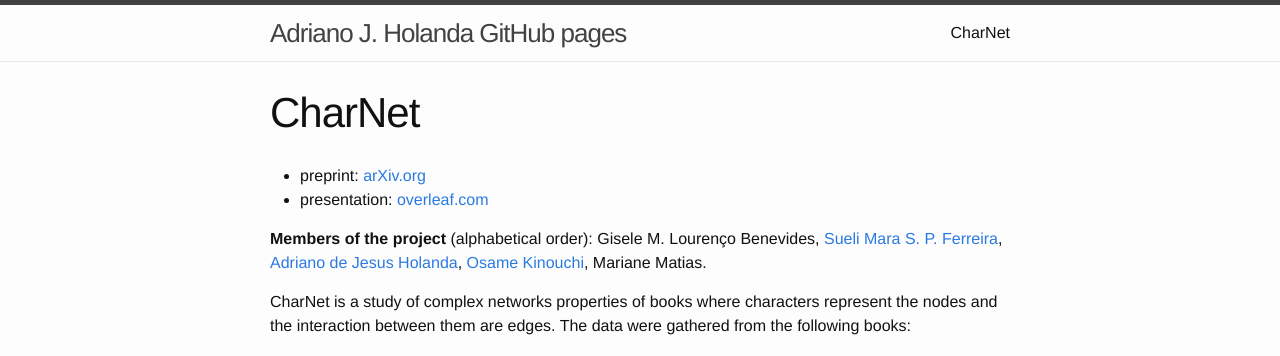
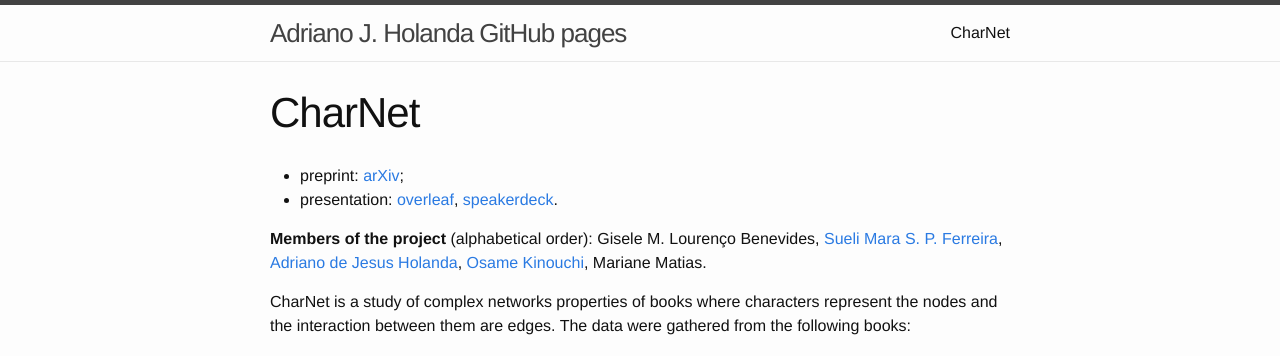
Before and after one commit to ajholanda/ajholanda.github.io, a Jekyll site: the page built from charnet.md, in a window 1280 px wide and 900 px high. Shown: the top 356 px of the window. Built offline with Jekyll 4.4.1, drawn with Linux system fonts in a browser that asks for light colours.

Commit message:
add link to speakerdeck

```diff
--- a/charnet.md
+++ b/charnet.md
@@ -4,8 +4,8 @@ title: CharNet
 permalink: /charnet/
 ---
 
-- preprint:  [arXiv.org](https://arxiv.org/abs/1704.08197)
-- presentation: [overleaf.com](https://www.overleaf.com/read/vszbrbjcbtpq)
+- preprint:  [arXiv](https://arxiv.org/abs/1704.08197);
+- presentation: [overleaf](https://www.overleaf.com/read/vszbrbjcbtpq), [speakerdeck](https://speakerdeck.com/ajholanda/character-networks-and-book-genre-classification).
 
 **Members of the project** (alphabetical order): Gisele
 M. Louren&ccedil;o Benevides, [Sueli Mara
```
